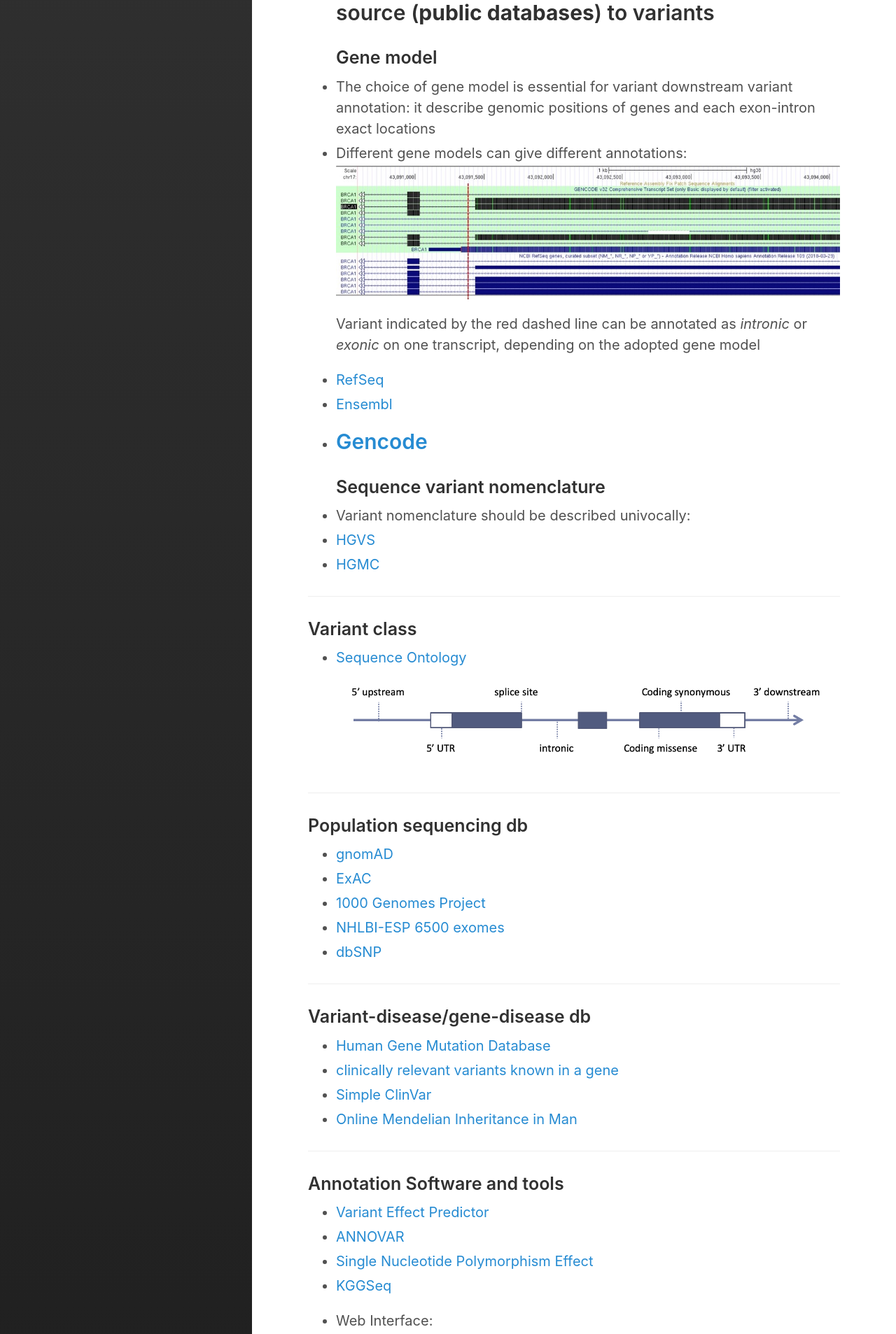
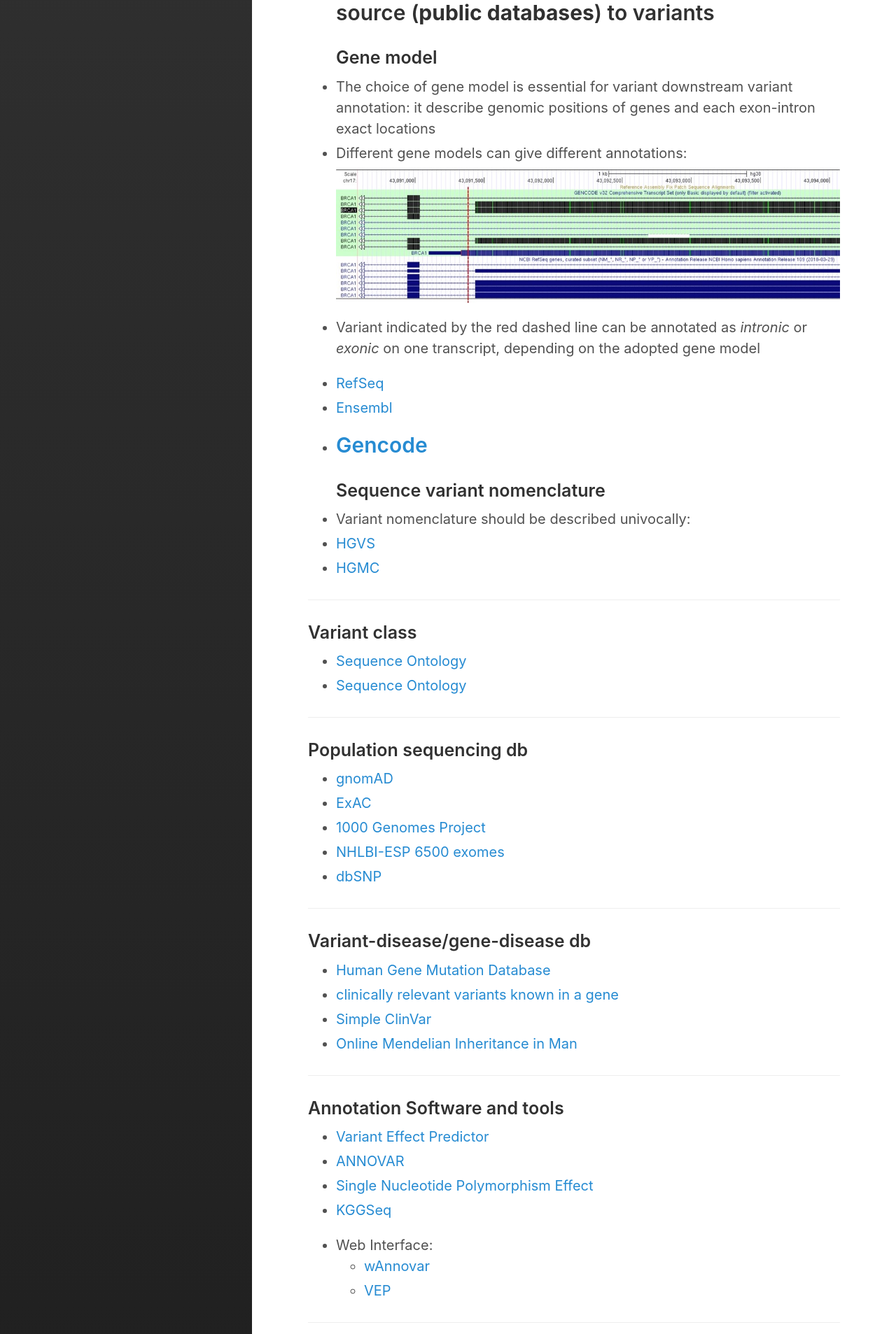
Before and after one commit to sigu-training/clinical_genomics, a Jekyll site: the page built from lectures/04.db.md, in a window 1280 px wide. Shown: the part 497-2404 px from the top of the page at 70% size. Built offline with Jekyll 4.4.1, drawn with Linux system fonts in a browser that asks for light colours; some of the changed text lies outside the part shown.

Commit message:
Update 04.db.md

```diff
--- a/lectures/04.db.md
+++ b/lectures/04.db.md
@@ -15,7 +15,7 @@
 
 -	The choice of gene model is essential for variant downstream variant annotation: it describe genomic positions of genes and each exon-intron exact locations
 -	Different gene models can give different annotations:
-![BRCA1]({{site.url}}{{site.baseurl}}/images/brca1_var.jpg)
+- ![BRCA1]({{site.url}}{{site.baseurl}}/images/brca1_var.jpg)
 Variant indicated by the red dashed line can be annotated as *intronic* or *exonic* on one transcript, depending on the adopted gene model
 
 - [RefSeq](https://www.ncbi.nlm.nih.gov/refseq/)
@@ -31,7 +31,7 @@
 ---
 ### Variant class
    - [Sequence Ontology](http://www.sequenceontology.org/)
-   ![Sequence Ontology]({{site.url}}{{site.baseurl}}/images/seqOnt.png)
+- [Sequence Ontology]({{site.url}}{{site.baseurl}}/images/seqOnt.png)
 
 ---
 ### Population sequencing db
```
